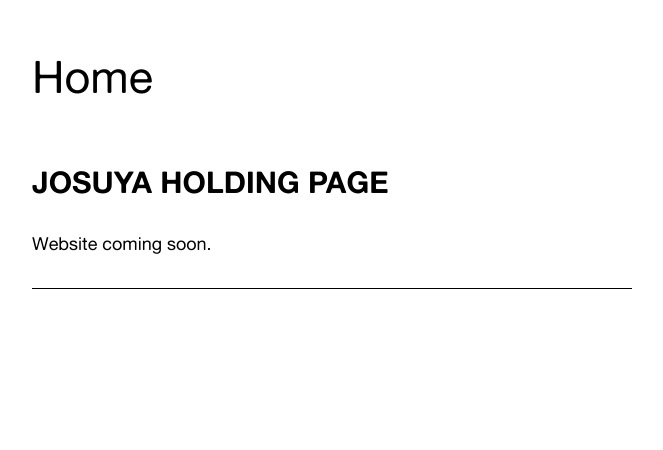
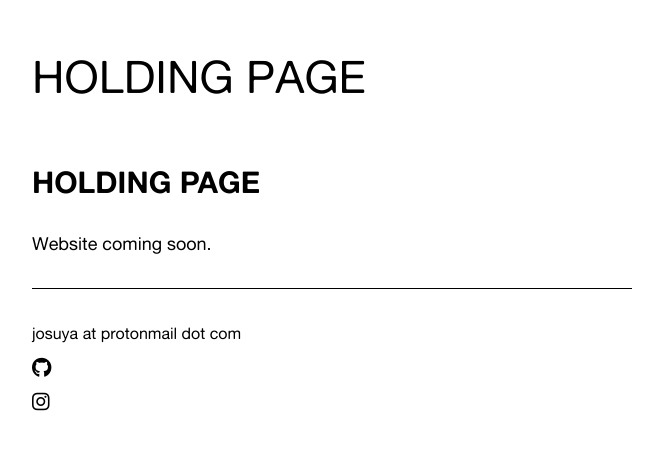
Before and after one commit to jo-su-ya/jo-su-ya.github.io, a Jekyll site: the page built from index.markdown, in a window 1280 px wide. Shown: the top 450 px of the page, without its empty margins (58-721 px from the left). Built offline with Jekyll 4.4.1, drawn with Linux system fonts in a browser that asks for light colours; nearby versions of some CDN libraries; our own code applies the rules of GitHub Pages for plain Markdown files.

Commit message:
styled footer

```diff
--- a/_includes/footer.html
+++ b/_includes/footer.html
@@ -1,17 +1,15 @@
 <footer>
 
-    <!-- {%- if site.email -%}
+    {%- if site.email -%}
             <li><a href="mailto:{{ site.email }}">{{ site.email }}</a></li>
     {%- endif -%}
 
-
     {%- include social.html -%}
 
-      <div class="footer-col footer-col-3">
+      <!-- <div class="footer-col footer-col-3">
         <p>{{- site.description | escape -}}</p>
       </div>
-    </div>
+    </div> -->
 
-  </div> -->
 
 </footer>
--- a/_includes/head.html
+++ b/_includes/head.html
@@ -8,4 +8,6 @@
   {%- if jekyll.environment == 'production' and site.google_analytics -%}
     {%- include google-analytics.html -%}
   {%- endif -%}
+    <!-- Place your kit's code here -->
+    <script src="https://kit.fontawesome.com/0201e4e9e9.js" crossorigin="anonymous"></script>
 </head>
--- a/_includes/social.html
+++ b/_includes/social.html
@@ -1,14 +1,4 @@
-<ul class="social-media-list">
-  {%- if site.dribbble_username -%}<li><a href="https://dribbble.com/{{ site.dribbble_username| cgi_escape | escape }}"><svg class="svg-icon"><use xlink:href="{{ '/assets/minima-social-icons.svg#dribbble' | relative_url }}"></use></svg> <span class="username">{{ site.dribbble_username| escape }}</span></a></li>{%- endif -%}
-  {%- if site.facebook_username -%}<li><a href="https://www.facebook.com/{{ site.facebook_username| cgi_escape | escape }}"><svg class="svg-icon"><use xlink:href="{{ '/assets/minima-social-icons.svg#facebook' | relative_url }}"></use></svg> <span class="username">{{ site.facebook_username| escape }}</span></a></li>{%- endif -%}
-  {%- if site.flickr_username -%}<li><a href="https://www.flickr.com/photos/{{ site.flickr_username| cgi_escape | escape }}"><svg class="svg-icon"><use xlink:href="{{ '/assets/minima-social-icons.svg#flickr' | relative_url }}"></use></svg> <span class="username">{{ site.flickr_username| escape }}</span></a></li>{%- endif -%}
-  {%- if site.github_username -%}<li><a href="https://github.com/{{ site.github_username| cgi_escape | escape }}"><svg class="svg-icon"><use xlink:href="{{ '/assets/minima-social-icons.svg#github' | relative_url }}"></use></svg> <span class="username">{{ site.github_username| escape }}</span></a></li>{%- endif -%}
-  {%- if site.instagram_username -%}<li><a href="https://instagram.com/{{ site.instagram_username| cgi_escape | escape }}"><svg class="svg-icon"><use xlink:href="{{ '/assets/minima-social-icons.svg#instagram' | relative_url }}"></use></svg> <span class="username">{{ site.instagram_username| escape }}</span></a></li>{%- endif -%}
-  {%- if site.linkedin_username -%}<li><a href="https://www.linkedin.com/in/{{ site.linkedin_username| cgi_escape | escape }}"><svg class="svg-icon"><use xlink:href="{{ '/assets/minima-social-icons.svg#linkedin' | relative_url }}"></use></svg> <span class="username">{{ site.linkedin_username| escape }}</span></a></li>{%- endif -%}
-  {%- if site.pinterest_username -%}<li><a href="https://www.pinterest.com/{{ site.pinterest_username| cgi_escape | escape }}"><svg class="svg-icon"><use xlink:href="{{ '/assets/minima-social-icons.svg#pinterest' | relative_url }}"></use></svg> <span class="username">{{ site.pinterest_username| escape }}</span></a></li>{%- endif -%}
-  {%- for mst in site.mastodon -%}{%- if mst.username and mst.instance -%}<li><a href="https://{{ mst.instance| cgi_escape | escape}}/@{{mst.username}}"><svg class="svg-icon"><use xlink:href="{{ '/assets/minima-social-icons.svg#mastodon' | relative_url }}"></use></svg> <span class="username">{{ mst.username|escape }}</span></a></li>{%- endif -%}{%- endfor -%}
+  {%- if site.github_username -%}<li><a href="https://github.com/{{ site.github_username| cgi_escape | escape }}">    <i class="fab fa-github fa-lg"></i>  </a></li>{%- endif -%}
+  {%- if site.instagram_username -%}<li><a href="https://instagram.com/{{ site.instagram_username| cgi_escape | escape }}"> <i class="fab fa-instagram fa-lg"></i> </a></li>{%- endif -%}
   {%- if site.twitter_username -%}<li><a href="https://www.twitter.com/{{ site.twitter_username| cgi_escape | escape }}"><svg class="svg-icon"><use xlink:href="{{ '/assets/minima-social-icons.svg#twitter' | relative_url }}"></use></svg> <span class="username">{{ site.twitter_username| escape }}</span></a></li>{%- endif -%}
-  {%- if site.youtube_username -%}<li><a href="https://youtube.com/{{ site.youtube_username| cgi_escape | escape }}"><svg class="svg-icon"><use xlink:href="{{ '/assets/minima-social-icons.svg#youtube' | relative_url }}"></use></svg> <span class="username">{{ site.youtube_username| escape }}</span></a></li>{%- endif -%}
-  {%- if site.googleplus_username -%}<li><a href="https://plus.google.com/{{ site.googleplus_username| escape }}"><svg class="svg-icon"><use xlink:href="{{ '/assets/minima-social-icons.svg#googleplus' | relative_url }}"></use></svg> <span class="username">{{ site.googleplus_username| escape }}</span></a></li>{%- endif -%}
   {%- if site.rss -%}<li><a href="{{ 'feed.xml' | relative_url }}"><svg class="svg-icon"><use xlink:href="{{ '/assets/minima-social-icons.svg#rss' | relative_url }}"></use></svg> <span>{{ site.rss | escape }}</span></a></li>{%- endif -%}
-</ul>
--- a/_sass/minima.scss
+++ b/_sass/minima.scss
@@ -61,11 +61,12 @@ body main ul.gallery li img { width:250px; float:left; display: block ; margin-r
 body main ul.gallery li h3 { font-family: "alte_haas_grotesk_regular", "Helvetica Neue", Helvetica, Arial; font-size: 30px;text-transform: capitalize; line-height: 40px;max-width: 75%; margin-bottom: 10px}
 body main ul.gallery li h4 { font-family: "alte_haas_grotesk_bold", "Helvetica Neue", Helvetica, Arial; font-size:20px; text-transform: capitalize}
 
-body footer { border-top: 1.5px solid black;padding-top: 30px;margin-bottom: 120px; max-width: 600px }
+body footer { border-top: 1.5px solid black;padding-top: 20px;margin-bottom: 120px; max-width: 600px }
 body footer p { font-weight: bold }
 body footer form { margin-top: 5px; border: 1.5px solid black; display: inline-block}
 body footer form *:first-child { padding-left:15px}
 body footer form *:last-child { background:#000;font-weight: bold;color:white;padding: 10px; cursor: pointer}
+body footer li {padding-top: 15px; }
 
 .col2 { columns: 2 }
 .bullet { padding-left: 30px; border-left: 1.5px solid black }
--- a/index.markdown
+++ b/index.markdown
@@ -3,9 +3,8 @@
 # To modify the layout, see https://jekyllrb.com/docs/themes/#overriding-theme-defaults
 
 layout: home
-title: Home
 ---
 
-## JOSUYA HOLDING PAGE
+## HOLDING PAGE
 
 Website coming soon.
```
